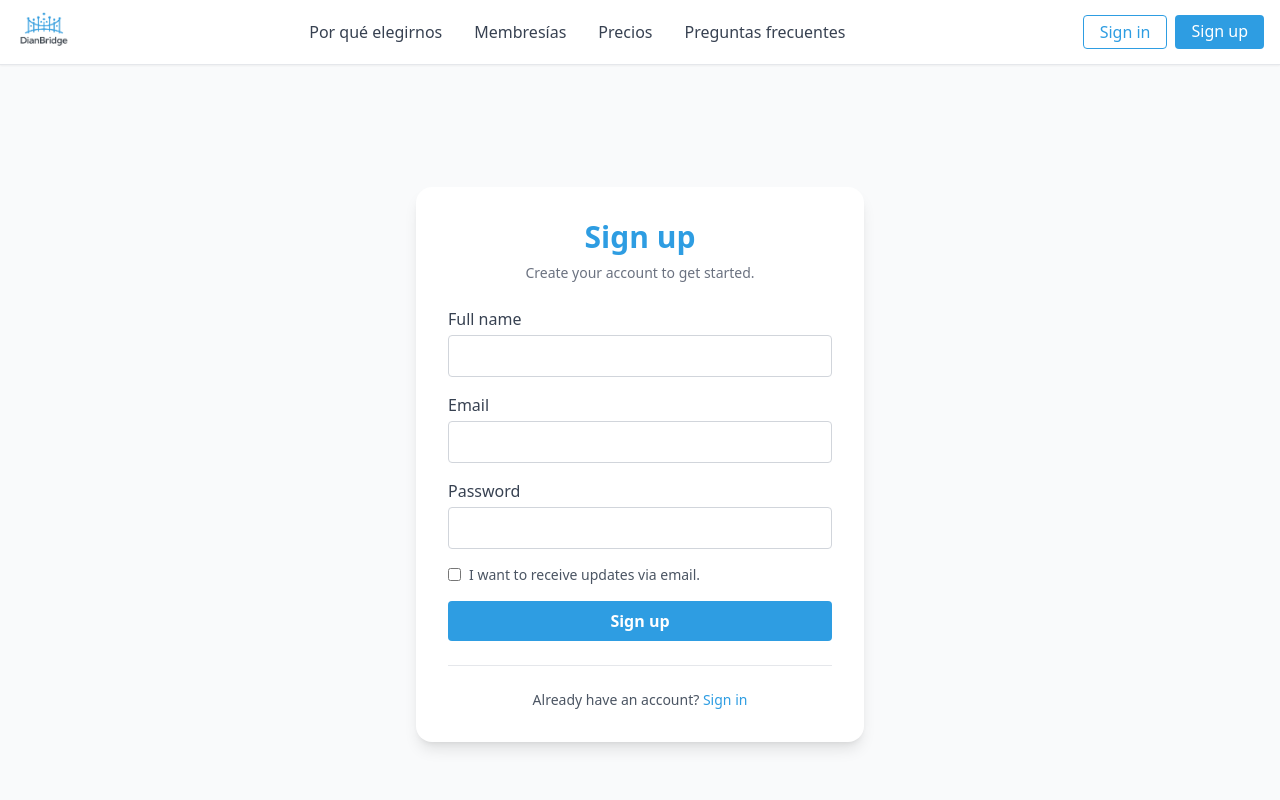
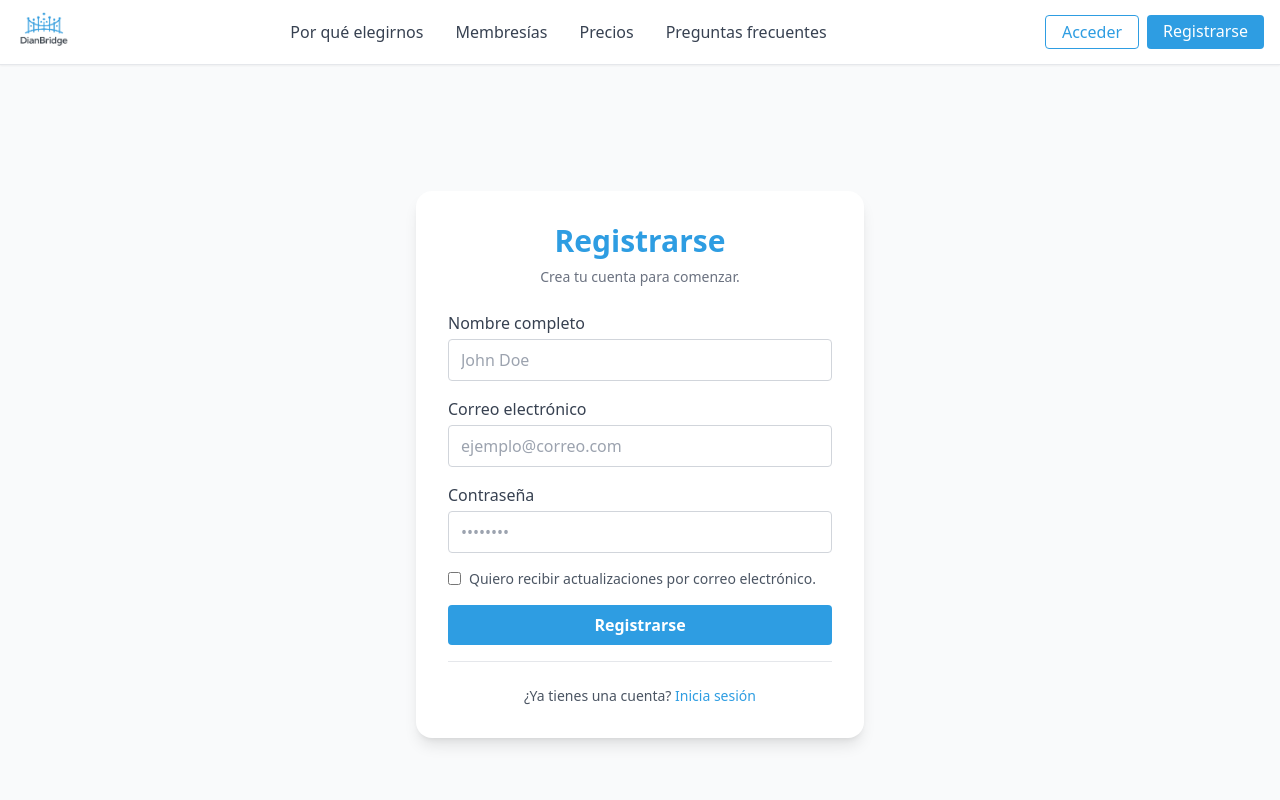
Before and after one commit to santiruab1/app-dianbridge, a React (Vite) app: page /signup in a window 1280 px wide. Shown: the top 800 px of the page. Built offline with nearby package versions, Linux system fonts and the light colour scheme.

Commit message:
feat: add Spanish translations for authentication and FAQ components, improve navigation handling in Navbar

```diff
--- a/src/components/FAQ.jsx
+++ b/src/components/FAQ.jsx
@@ -1,7 +1,7 @@
 import React, { useState, useRef } from "react";
 import { FaChevronDown } from "react-icons/fa";
 
-function useTypewriter(text, isActive, speed = 8) {
+function useTypewriter(text, isActive, speed = 1) {
 	const [displayed, setDisplayed] = useState("");
 	const intervalRef = useRef();
 
--- a/src/components/ForgotPassword.jsx
+++ b/src/components/ForgotPassword.jsx
@@ -15,9 +15,12 @@ export default function ForgotPassword({ open, handleClose }) {
     <div className="fixed inset-0 z-50 flex items-center justify-center bg-black/40">
       <div className="bg-white rounded-xl shadow-lg w-full max-w-md mx-4">
         <form onSubmit={handleSubmit} className="flex flex-col gap-4 p-6">
-          <h2 className="text-xl font-bold text-gray-900 mb-2">Reset password</h2>
+          <h2 className="text-xl font-bold text-gray-900 mb-2">
+            Restablecer contraseña
+          </h2>
           <p className="text-gray-700 text-sm">
-            Enter your account&apos;s email address, and we&apos;ll send you a link to reset your password.
+            Ingresa el correo electrónico de tu cuenta y te enviaremos un enlace
+            para restablecer tu contraseña.
           </p>
           <input
             ref={emailRef}
@@ -25,7 +28,7 @@ export default function ForgotPassword({ open, handleClose }) {
             required
             type="email"
             name="email"
-            placeholder="Email address"
+            placeholder="Correo electrónico"
             className="w-full px-3 py-2 border border-gray-300 rounded focus:outline-none focus:ring-2 focus:ring-primary"
           />
           <div className="flex justify-end gap-2 pt-2">
@@ -34,13 +37,13 @@ export default function ForgotPassword({ open, handleClose }) {
               onClick={handleClose}
               className="px-4 py-2 rounded bg-gray-100 text-gray-700 hover:bg-gray-200 transition"
             >
-              Cancel
+              Cancelar
             </button>
             <button
               type="submit"
               className="px-4 py-2 rounded bg-primary text-white hover:bg-primary-dark transition"
             >
-              Continue
+              Continuar
             </button>
           </div>
         </form>
--- a/src/components/Navbar.jsx
+++ b/src/components/Navbar.jsx
@@ -1,9 +1,29 @@
 import React, { useState } from 'react';
-import { Link } from 'react-router-dom';
+import { Link, useNavigate, useLocation } from 'react-router-dom';
 import logo from '../assets/dianbridge-logo.png';
 
-function Navbar() {
+function Navbar({ onSectionClick }) {
   const [open, setOpen] = useState(false);
+  const location = useLocation();
+  const navigate = useNavigate();
+  const isHome = location.pathname === '/';
+
+  const handleClick = (e, sectionId) => {
+    e.preventDefault();
+    if (isHome) {
+      document.getElementById(sectionId)?.scrollIntoView({ behavior: 'smooth' });
+    } else if (onSectionClick) {
+      onSectionClick(sectionId);
+    }
+  };
+
+  const handleLogoClick = (e) => {
+    e.preventDefault();
+    if (!isHome) {
+      navigate('/', { replace: true });
+    }
+    window.scrollTo({ top: 0, behavior: 'smooth' });
+  };
 
   return (
     <nav className="fixed top-0 left-0 w-full z-50 bg-white/80 backdrop-blur border-b border-gray-200 shadow-sm">
@@ -11,21 +31,21 @@ function Navbar() {
         <div className="flex items-center justify-between h-16">
           {/* Logo */}
           <div className="flex items-center gap-2">
-            <Link to="/">
+            <a href="/" onClick={handleLogoClick}>
               <img src={logo} alt="DianBridge Logo" className="h-14" />
-            </Link>
+            </a>
           </div>
           {/* Links desktop */}
           <div className="hidden md:flex gap-4">
-            <a href="#highlights" className="text-gray-700 hover:text-primary px-2 py-1 rounded transition">Por qué elegirnos</a>
-            <a href="#features" className="text-gray-700 hover:text-primary px-2 py-1 rounded transition">Membresías</a>
-            <a href="#pricing" className="text-gray-700 hover:text-primary px-2 py-1 rounded transition">Precios</a>
-            <a href="#faq" className="text-gray-700 hover:text-primary px-2 py-1 rounded transition">Preguntas frecuentes</a>
+            <a href="#highlights" onClick={(e) => handleClick(e, 'highlights')} className="text-gray-700 hover:text-primary px-2 py-1 rounded transition">Por qué elegirnos</a>
+            <a href="#features" onClick={(e) => handleClick(e, 'features')} className="text-gray-700 hover:text-primary px-2 py-1 rounded transition">Membresías</a>
+            <a href="#pricing" onClick={(e) => handleClick(e, 'pricing')} className="text-gray-700 hover:text-primary px-2 py-1 rounded transition">Precios</a>
+            <a href="#faq" onClick={(e) => handleClick(e, 'faq')} className="text-gray-700 hover:text-primary px-2 py-1 rounded transition">Preguntas frecuentes</a>
           </div>
           {/* Botones desktop */}
           <div className="hidden md:flex gap-2">
-            <Link to="/signin" className="px-4 py-1 rounded text-primary border border-primary hover:bg-primary-light transition">Sign in</Link>
-            <Link to="/signup" className="px-4 py-1 rounded bg-primary text-white hover:bg-primary-dark transition">Sign up</Link>
+            <Link to="/signin" className="px-4 py-1 rounded text-primary border border-primary hover:bg-primary-light transition">Acceder</Link>
+            <Link to="/signup" className="px-4 py-1 rounded bg-primary text-white hover:bg-primary-dark transition">Registrarse</Link>
           </div>
           {/* Botón menú móvil */}
           <div className="md:hidden flex items-center">
@@ -56,10 +76,10 @@ function Navbar() {
                 <path strokeLinecap="round" strokeLinejoin="round" d="M6 18L18 6M6 6l12 12" />
               </svg>
             </button>
-            <a href="#highlights" className="py-2 px-2 rounded hover:bg-gray-100 text-gray-700">Por qué elegirnos</a>
-            <a href="#features" className="py-2 px-2 rounded hover:bg-gray-100 text-gray-700">Membresías</a>
-            <a href="#pricing" className="py-2 px-2 rounded hover:bg-gray-100 text-gray-700">Precios</a>
-            <a href="#faq" className="py-2 px-2 rounded hover:bg-gray-100 text-gray-700">Preguntas frecuentes</a>
+            <a href="#highlights" onClick={(e) => { handleClick(e, 'highlights'); setOpen(false); }} className="py-2 px-2 rounded hover:bg-gray-100 text-gray-700">Por qué elegirnos</a>
+            <a href="#features" onClick={(e) => { handleClick(e, 'features'); setOpen(false); }} className="py-2 px-2 rounded hover:bg-gray-100 text-gray-700">Membresías</a>
+            <a href="#pricing" onClick={(e) => { handleClick(e, 'pricing'); setOpen(false); }} className="py-2 px-2 rounded hover:bg-gray-100 text-gray-700">Precios</a>
+            <a href="#faq" onClick={(e) => { handleClick(e, 'faq'); setOpen(false); }} className="py-2 px-2 rounded hover:bg-gray-100 text-gray-700">Preguntas frecuentes</a>
             <div className="mt-4 flex flex-col gap-2">
               <Link to="/signup" className="w-full px-4 py-2 rounded bg-primary text-white hover:bg-primary-dark transition">Sign up</Link>
               <Link to="/signin" className="w-full px-4 py-2 rounded border border-primary text-primary hover:bg-primary-light transition">Sign in</Link>
--- a/src/components/SignIn.jsx
+++ b/src/components/SignIn.jsx
@@ -1,6 +1,7 @@
 import React, { useState } from "react";
 import { FaGoogle, FaFacebook } from "react-icons/fa";
 import ForgotPassword from "./ForgotPassword";
+import { Link } from "react-router-dom";
 
 export default function SignIn() {
   const [email, setEmail] = useState("");
@@ -12,13 +13,13 @@ export default function SignIn() {
   const validate = () => {
     let valid = true;
     if (!/\S+@\S+\.\S+/.test(email)) {
-      setEmailError("Please enter a valid email address.");
+      setEmailError("Por favor, ingresa un correo electrónico válido.");
       valid = false;
     } else {
       setEmailError("");
     }
     if (password.length < 6) {
-      setPasswordError("Password must be at least 6 characters long.");
+      setPasswordError("La contraseña debe tener al menos 6 caracteres.");
       valid = false;
     } else {
       setPasswordError("");
@@ -30,7 +31,7 @@ export default function SignIn() {
     e.preventDefault();
     if (validate()) {
       // Aquí iría tu lógica de autenticación
-      alert("Sign in successful!");
+      alert("¡Inicio de sesión exitoso!");
     }
   };
 
@@ -38,18 +39,19 @@ export default function SignIn() {
     <div className="min-h-screen flex items-center justify-center bg-gray-50 py-8 px-4">
       <div className="w-full max-w-md bg-white rounded-2xl shadow-lg p-8 flex flex-col gap-6">
         <div className="flex flex-col items-center gap-2">
-          <div className="text-3xl font-bold text-primary">Sign in</div>
-          <div className="text-gray-500 text-sm">Welcome back! Please enter your details.</div>
+          <div className="text-3xl font-bold text-primary">Iniciar Sesión</div>
+          <div className="text-gray-500 text-sm">¡Bienvenido de vuelta! Por favor, ingresa tus datos.</div>
         </div>
         <form className="flex flex-col gap-4" onSubmit={handleSubmit} noValidate>
           <div>
             <label htmlFor="email" className="block text-gray-700 font-medium mb-1">
-              Email
+              Correo Electrónico
             </label>
             <input
               id="email"
               type="email"
               autoComplete="email"
+              placeholder="ejemplo@correo.com"
               className={`w-full px-3 py-2 border rounded focus:outline-none focus:ring-2 focus:ring-primary ${emailError ? "border-red-500" : "border-gray-300"}`}
               value={email}
               onChange={(e) => setEmail(e.target.value)}
@@ -59,12 +61,13 @@ export default function SignIn() {
           </div>
           <div>
             <label htmlFor="password" className="block text-gray-700 font-medium mb-1">
-              Password
+              Contraseña
             </label>
             <input
               id="password"
               type="password"
               autoComplete="current-password"
+              placeholder="••••••••"
               className={`w-full px-3 py-2 border rounded focus:outline-none focus:ring-2 focus:ring-primary ${passwordError ? "border-red-500" : "border-gray-300"}`}
               value={password}
               onChange={(e) => setPassword(e.target.value)}
@@ -75,31 +78,33 @@ export default function SignIn() {
           <div className="flex items-center justify-between">
             <label className="flex items-center gap-2 text-sm text-gray-600">
               <input type="checkbox" className="accent-primary" />
-              Remember me
+              Recordarme
             </label>
             <button
               type="button"
               className="text-primary text-sm hover:underline bg-transparent border-none p-0 m-0"
               onClick={() => setForgotOpen(true)}
             >
-              Forgot password?
+              ¿Olvidaste tu contraseña?
             </button>
           </div>
           <button
             type="submit"
             className="w-full py-2 rounded bg-primary text-white font-semibold hover:bg-primary-dark transition"
           >
-            Sign in
+            Iniciar Sesión
           </button>
+
+          <div className="relative flex items-center gap-2">
+            <div className="flex-1 h-px bg-gray-200"></div>
+          </div>
+
         </form>
-        <div className="flex items-center gap-2">
-          <div className="flex-1 h-px bg-gray-200" />
-        </div>
         <div className="text-center text-sm text-gray-600">
-          Don&apos;t have an account?{" "}
-          <a href="#" className="text-primary hover:underline">
-            Sign up
-          </a>
+          ¿No tienes una cuenta?{" "}
+          <Link to="/signup" className="text-primary hover:underline font-medium">
+            Regístrate aquí
+          </Link>
         </div>
         <ForgotPassword open={forgotOpen} handleClose={() => setForgotOpen(false)} />
       </div>
--- a/src/components/SingUp.jsx
+++ b/src/components/SingUp.jsx
@@ -1,5 +1,5 @@
 import React, { useState } from "react";
-import { FaGoogle, FaFacebook } from "react-icons/fa";
+import { Link } from "react-router-dom";
 
 export default function SignUp() {
   const [name, setName] = useState("");
@@ -13,19 +13,19 @@ export default function SignUp() {
   const validate = () => {
     let valid = true;
     if (!name.trim()) {
-      setNameError("Name is required.");
+      setNameError("El nombre es requerido.");
       valid = false;
     } else {
       setNameError("");
     }
     if (!/\S+@\S+\.\S+/.test(email)) {
-      setEmailError("Please enter a valid email address.");
+      setEmailError("Por favor, ingresa un correo electrónico válido.");
       valid = false;
     } else {
       setEmailError("");
     }
     if (password.length < 6) {
-      setPasswordError("Password must be at least 6 characters long.");
+      setPasswordError("La contraseña debe tener al menos 6 caracteres.");
       valid = false;
     } else {
       setPasswordError("");
@@ -37,7 +37,7 @@ export default function SignUp() {
     e.preventDefault();
     if (validate()) {
       // Aquí iría tu lógica de registro
-      alert("Sign up successful!");
+      alert("¡Registro exitoso!");
     }
   };
 
@@ -45,18 +45,19 @@ export default function SignUp() {
     <div className="min-h-screen flex items-center justify-center bg-gray-50 py-8 px-4">
       <div className="w-full max-w-md bg-white rounded-2xl shadow-lg p-8 flex flex-col gap-6">
         <div className="flex flex-col items-center gap-2">
-          <div className="text-3xl font-bold text-primary">Sign up</div>
-          <div className="text-gray-500 text-sm">Create your account to get started.</div>
+          <div className="text-3xl font-bold text-primary">Registrarse</div>
+          <div className="text-gray-500 text-sm">Crea tu cuenta para comenzar.</div>
         </div>
         <form className="flex flex-col gap-4" onSubmit={handleSubmit} noValidate>
           <div>
             <label htmlFor="name" className="block text-gray-700 font-medium mb-1">
-              Full name
+              Nombre completo
             </label>
             <input
               id="name"
               type="text"
               autoComplete="name"
+              placeholder="John Doe"
               className={`w-full px-3 py-2 border rounded focus:outline-none focus:ring-2 focus:ring-primary ${nameError ? "border-red-500" : "border-gray-300"}`}
               value={name}
               onChange={(e) => setName(e.target.value)}
@@ -66,12 +67,13 @@ export default function SignUp() {
           </div>
           <div>
             <label htmlFor="email" className="block text-gray-700 font-medium mb-1">
-              Email
+              Correo electrónico
             </label>
             <input
               id="email"
               type="email"
               autoComplete="email"
+              placeholder="ejemplo@correo.com"
               className={`w-full px-3 py-2 border rounded focus:outline-none focus:ring-2 focus:ring-primary ${emailError ? "border-red-500" : "border-gray-300"}`}
               value={email}
               onChange={(e) => setEmail(e.target.value)}
@@ -81,12 +83,13 @@ export default function SignUp() {
           </div>
           <div>
             <label htmlFor="password" className="block text-gray-700 font-medium mb-1">
-              Password
+              Contraseña
             </label>
             <input
               id="password"
               type="password"
               autoComplete="new-password"
+              placeholder="••••••••"
               className={`w-full px-3 py-2 border rounded focus:outline-none focus:ring-2 focus:ring-primary ${passwordError ? "border-red-500" : "border-gray-300"}`}
               value={password}
               onChange={(e) => setPassword(e.target.value)}
@@ -101,23 +104,26 @@ export default function SignUp() {
               onChange={() => setAllowEmails(!allowEmails)}
               className="accent-primary"
             />
-            I want to receive updates via email.
+            Quiero recibir actualizaciones por correo electrónico.
           </label>
           <button
             type="submit"
             className="w-full py-2 rounded bg-primary text-white font-semibold hover:bg-primary-dark transition"
           >
-            Sign up
+            Registrarse
           </button>
+          <div className="relative flex items-center gap-2">
+            <div className="flex-1 h-px bg-gray-200"></div>
+          </div>
+
         </form>
-        <div className="flex items-center gap-2">
-          <div className="flex-1 h-px bg-gray-200" />
-        </div>
+
+
         <div className="text-center text-sm text-gray-600">
-          Already have an account?{" "}
-          <a href="#" className="text-primary hover:underline">
-            Sign in
-          </a>
+          ¿Ya tienes una cuenta?{" "}
+          <Link to="/signin" className="text-primary hover:underline font-medium">
+            Inicia sesión
+          </Link>
         </div>
       </div>
     </div>
--- a/src/pages/SignInPage.jsx
+++ b/src/pages/SignInPage.jsx
@@ -1,16 +1,31 @@
-import React from 'react'
+import React, { useLayoutEffect } from 'react'
+import { useNavigate } from 'react-router-dom'
 import Navbar from '../components/Navbar'
 import SignIn from '../components/SignIn'
 import Footer from '../components/Footer'
 
 export const SignInPage = () => {
+  const navigate = useNavigate();
+
+  useLayoutEffect(() => {
+    window.scrollTo({
+      top: 0,
+      left: 0,
+      behavior: 'smooth'
+    });
+  }, []);
+
+  const handleNavigation = (sectionId) => {
+    navigate('/', { state: { scrollTo: sectionId } });
+  };
+
   return (
     <>
-      <Navbar />
+      <Navbar onSectionClick={handleNavigation} />
       <div className="mt-16">
         <SignIn />
       </div>
-      <Footer />
+      <Footer onSectionClick={handleNavigation} />
     </>
   )
 }
--- a/src/pages/SignUpPage.jsx
+++ b/src/pages/SignUpPage.jsx
@@ -1,16 +1,31 @@
-import React from 'react'
+import React, { useLayoutEffect } from 'react'
+import { useNavigate } from 'react-router-dom'
 import Navbar from '../components/Navbar'
 import SignUp from '../components/SingUp'
 import Footer from '../components/Footer'
 
 export const SignUpPage = () => {
+  const navigate = useNavigate();
+
+  useLayoutEffect(() => {
+    window.scrollTo({
+      top: 0,
+      left: 0,
+      behavior: 'smooth'
+    });
+  }, []);
+
+  const handleNavigation = (sectionId) => {
+    navigate('/', { state: { scrollTo: sectionId } });
+  };
+
   return (
     <>
-      <Navbar />
+      <Navbar onSectionClick={handleNavigation} />
       <div className="mt-16">
         <SignUp />
       </div>
-      <Footer />
+      <Footer onSectionClick={handleNavigation} />
     </>
   )
 }
```
Also changed, not shown: src/pages/Home.jsx (+15 -1 lines).
